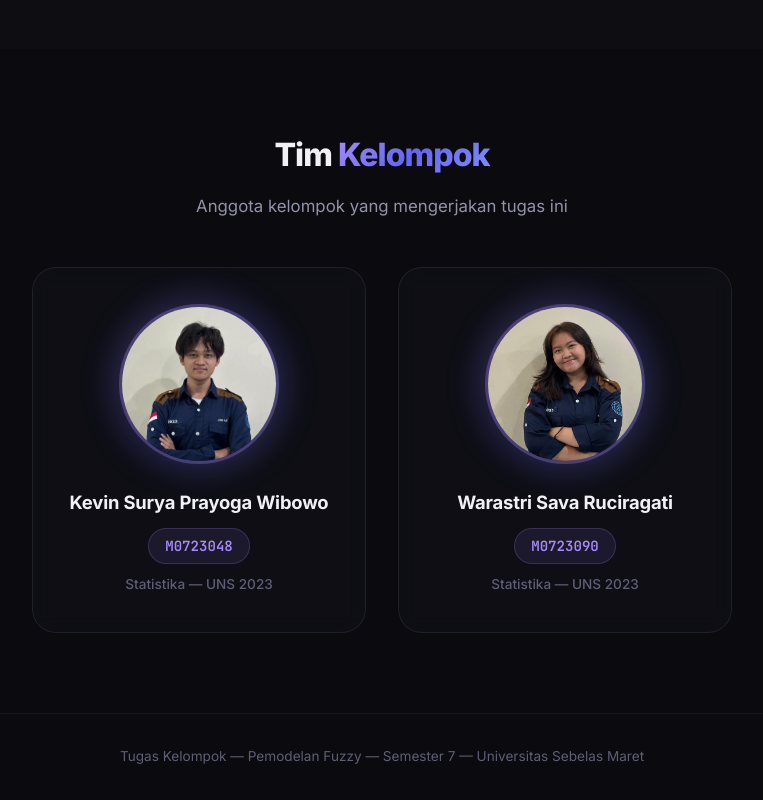
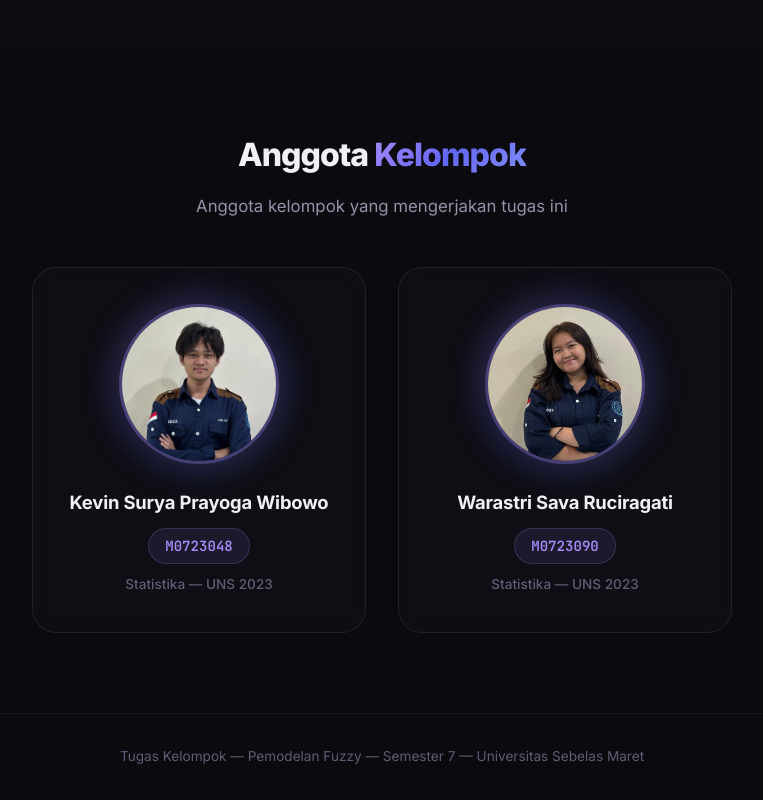
Before and after one commit to kevin-surya/Fuzzy-Rellation-Check-and-Exercises-, a plain HTML site: page index.html in a window 1280 px wide. Shown: the part 4019-4819 px from the top of the page, without its empty margins (258-1021 px from the left). Drawn offline with Linux system fonts and the light colour scheme.

Commit message:
perubahan kecil

```diff
--- a/index.html
+++ b/index.html
@@ -424,7 +424,7 @@
         <section id="team" class="section">
             <div class="container">
                 <div class="section-header">
-                    <h2 class="section-title">Tim <span class="gradient-text">Kelompok</span></h2>
+                    <h2 class="section-title">Anggota <span class="gradient-text">Kelompok</span></h2>
                     <p class="section-desc">Anggota kelompok yang mengerjakan tugas ini</p>
                 </div>
                 <div class="team-grid">
```
